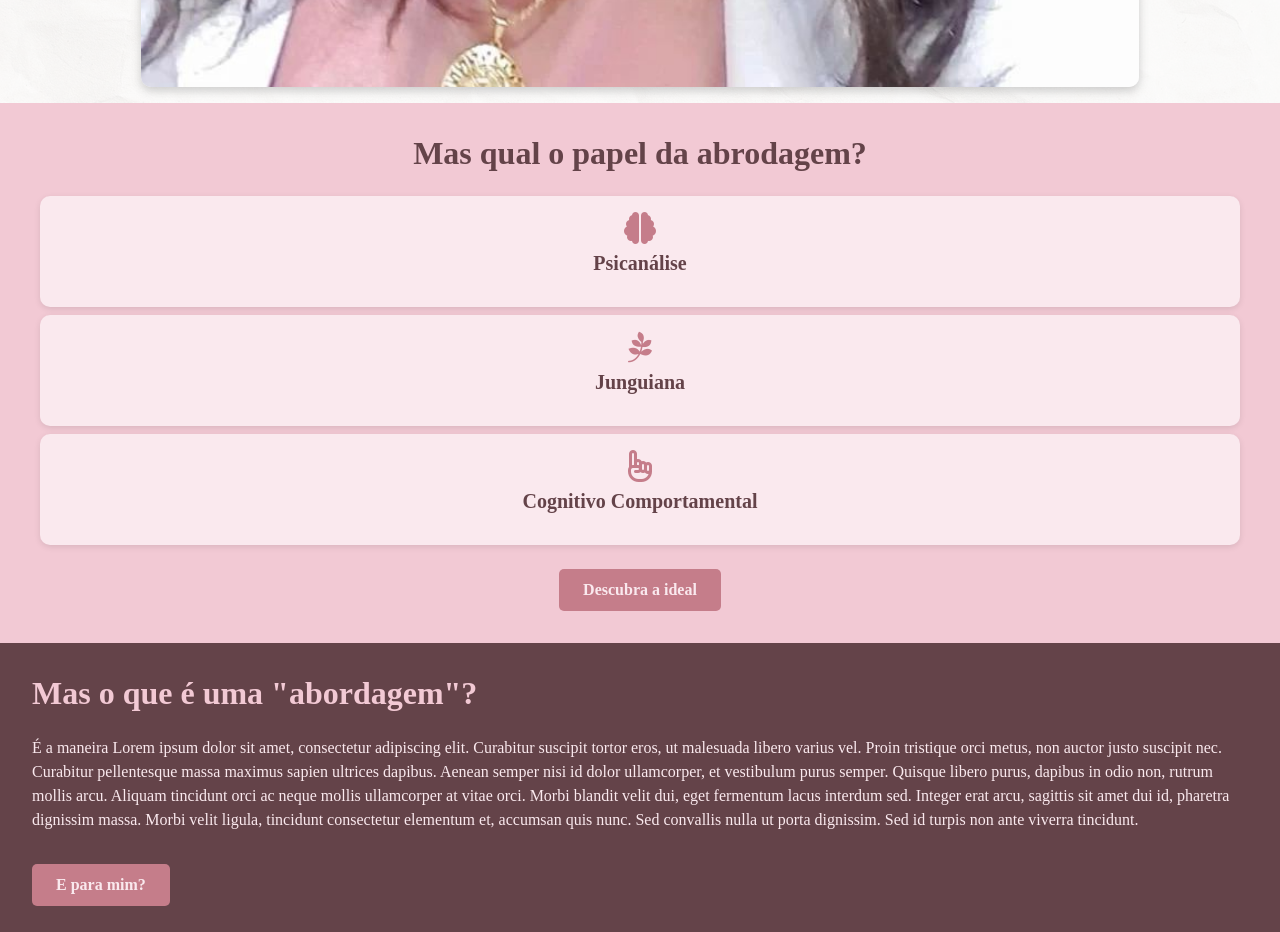
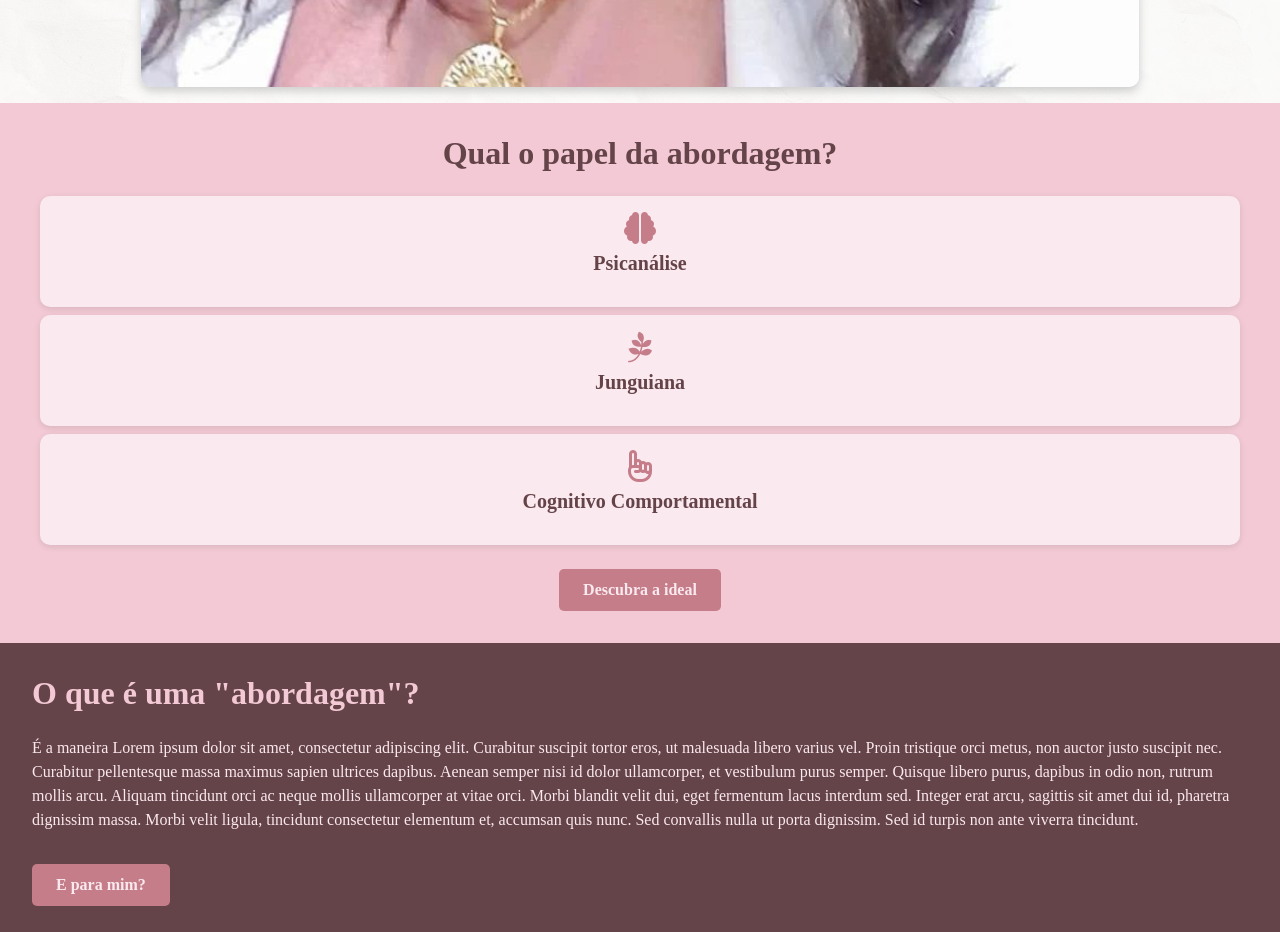
Before and after one commit to Caduber/LP-Mari, a plain HTML site: page index.html in a window 1280 px wide. Shown: the part 1360-2292 px from the top of the page. Drawn offline with Linux system fonts and the light colour scheme.

Commit message:
Update index.html

```diff
--- a/index.html
+++ b/index.html
@@ -24,7 +24,7 @@
 
     <section id="abordagens">
 
-    <h1>Mas qual o papel da abrodagem?</h1>
+    <h1>Qual o papel da abordagem?</h1>
 
 
         <ul id="card_container">
@@ -51,7 +51,7 @@
     </section>
 
     <section id="motivacao">
-        <h1 id="mot-titulo">Mas o que é uma "abordagem"?</h1>
+        <h1 id="mot-titulo">O que é uma "abordagem"?</h1>
         <p>
             É a maneira Lorem ipsum dolor sit amet, consectetur adipiscing elit. Curabitur suscipit tortor eros, ut malesuada libero varius vel. Proin tristique orci metus, non auctor justo suscipit nec. Curabitur pellentesque massa maximus sapien ultrices dapibus. Aenean semper nisi id dolor ullamcorper, et vestibulum purus semper. Quisque libero purus, dapibus in odio non, rutrum mollis arcu. Aliquam tincidunt orci ac neque mollis ullamcorper at vitae orci. Morbi blandit velit dui, eget fermentum lacus interdum sed. Integer erat arcu, sagittis sit amet dui id, pharetra dignissim massa. Morbi velit ligula, tincidunt consectetur elementum et, accumsan quis nunc. Sed convallis nulla ut porta dignissim. Sed id turpis non ante viverra tincidunt.
         </p>
```
